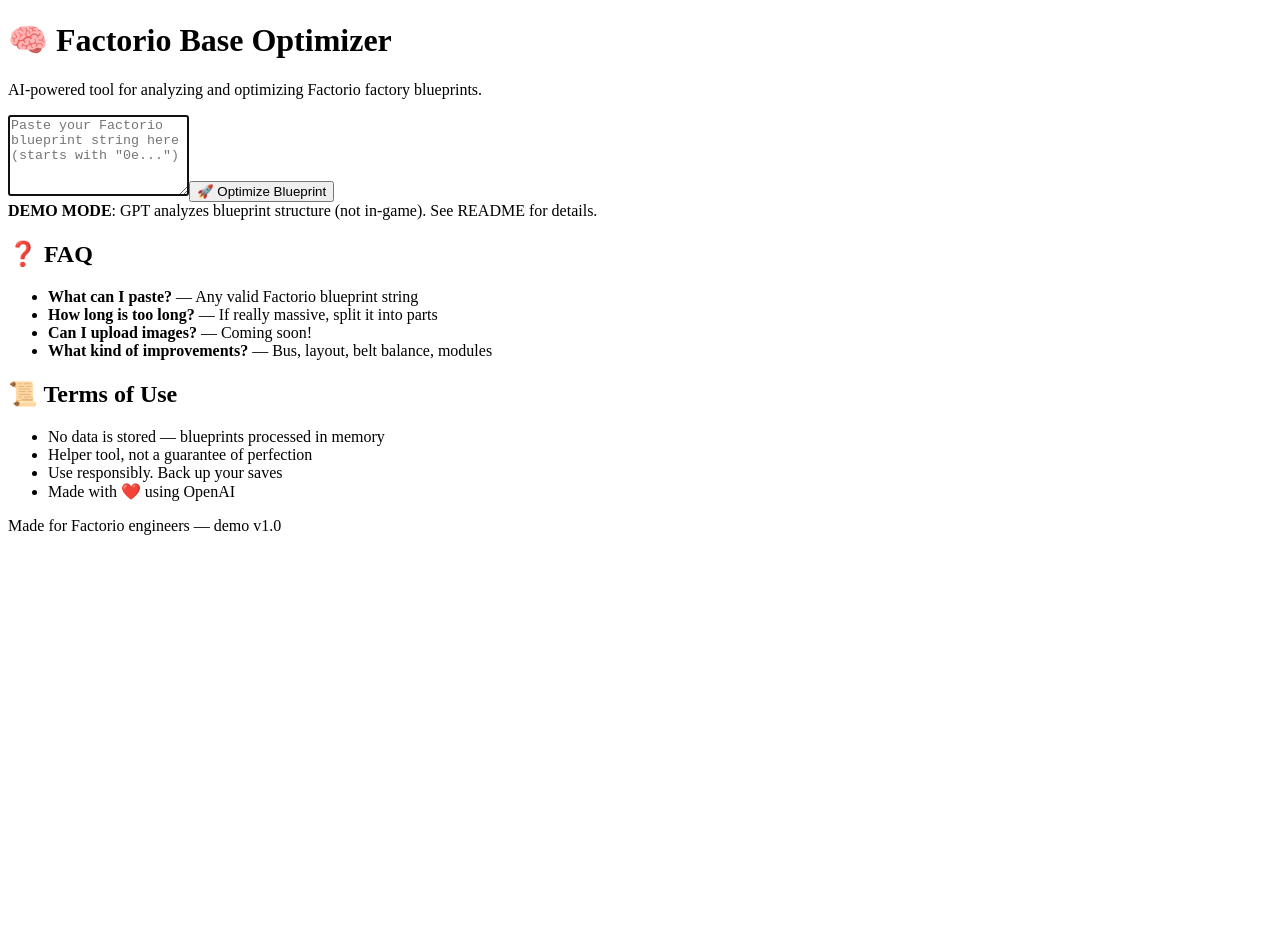
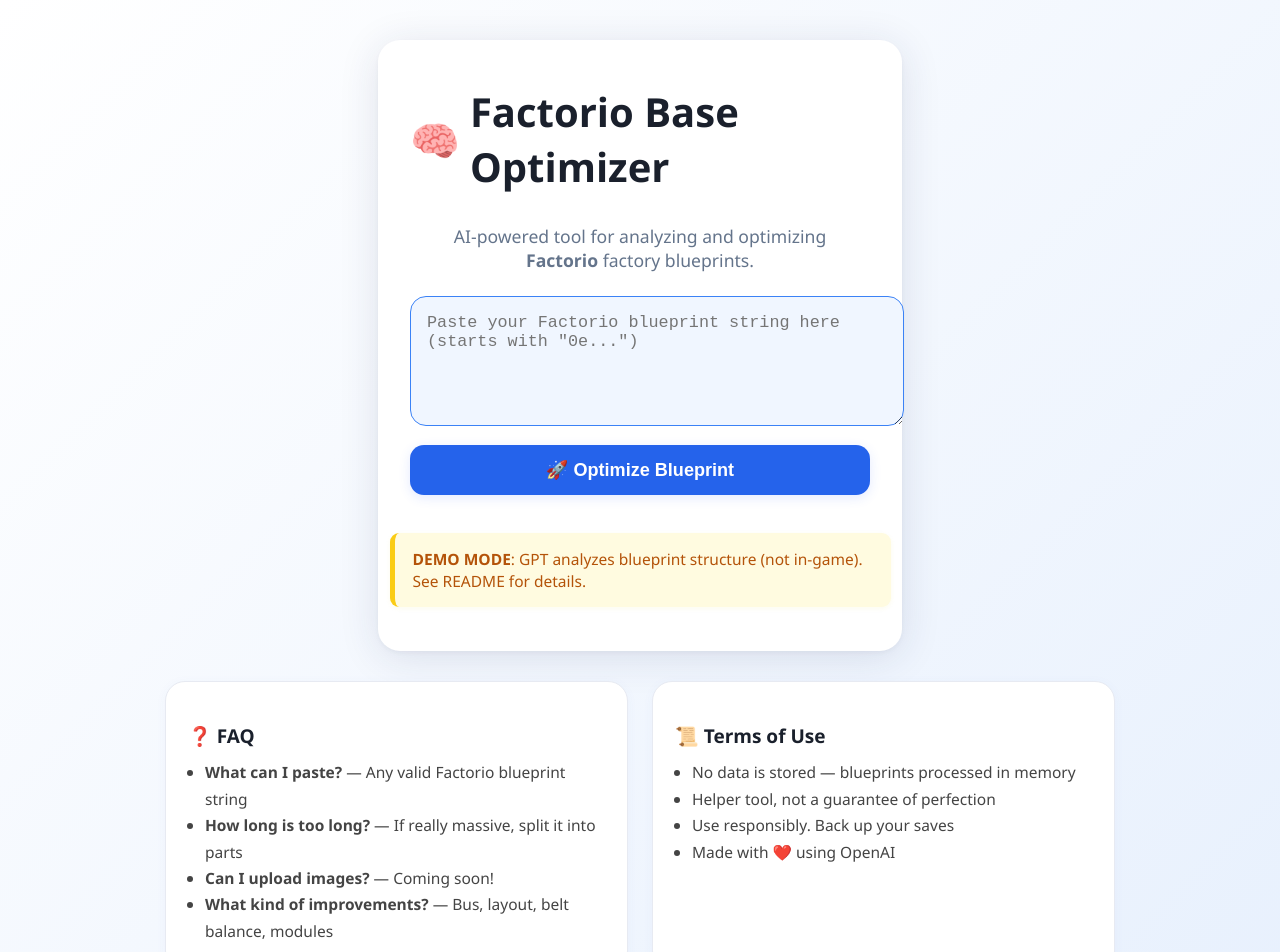
Before and after one commit to olegsemiashkin/CogitronProject, a Next.js app: page / in a window 1280 px wide. Shown: the top 952 px of the page. Before the commit the page ends 800 px from the top, so only its background shows below. Built offline with nearby package versions, Linux system fonts and the light colour scheme.

Commit message:
Update index.js

```diff
--- a/pages/index.js
+++ b/pages/index.js
@@ -1,4 +1,5 @@
 import React, { useState } from "react";
+import "../styles/modern.css";
 
 export default function Home() {
   const [blueprint, setBlueprint] = useState("");
@@ -24,64 +25,48 @@
   }
 
   return (
-    <div className="min-h-screen bg-gradient-to-tr from-white to-blue-50 flex flex-col items-center justify-center py-8 px-2">
-      {/* Центрированная белая карточка */}
-      <div className="w-full max-w-lg bg-white shadow-2xl rounded-2xl p-10 flex flex-col items-center gap-4">
-        {/* Заголовок */}
-        <h1 className="text-4xl font-bold text-gray-900 mb-1 tracking-tight flex items-center gap-3">
+    <div className="main-center">
+      <div className="card">
+        <h1>
           <span role="img" aria-label="brain">🧠</span> Factorio Base Optimizer
         </h1>
-        <p className="text-base text-gray-500 mb-5 text-center">
-          AI-powered tool for analyzing and optimizing Factorio factory blueprints.
+        <p>
+          AI-powered tool for analyzing and optimizing <br />
+          <b>Factorio</b> factory blueprints.
         </p>
-
-        {/* Input */}
-        <form className="w-full flex flex-col gap-3" onSubmit={handleOptimize}>
+        <form style={{ width: "100%" }} onSubmit={handleOptimize}>
           <textarea
-            className="w-full rounded-xl border border-gray-200 bg-gray-50 p-4 text-lg focus:ring-2 focus:ring-blue-400 outline-none resize-y transition placeholder-gray-400"
+            className="textarea"
             rows={5}
             placeholder='Paste your Factorio blueprint string here (starts with "0e...")'
             value={blueprint}
             onChange={e => setBlueprint(e.target.value)}
             autoFocus
           />
-          <button
-            type="submit"
-            className="w-full py-3 bg-blue-600 hover:bg-blue-700 text-white font-semibold rounded-xl shadow transition text-lg"
-          >
+          <button type="submit" className="button">
             🚀 Optimize Blueprint
           </button>
         </form>
-
-        {/* Result */}
         {result && (
-          <div className="w-full bg-blue-50 border border-blue-100 rounded-lg p-4 mt-2 text-gray-800 shadow-inner whitespace-pre-wrap text-base">
-            {result}
-          </div>
+          <div className="resultbox">{result}</div>
         )}
-
-        {/* Demo mode */}
-        <div className="w-full mt-5 bg-yellow-50 border-l-4 border-yellow-300 rounded-lg p-4 text-yellow-800 text-sm">
+        <div className="demo">
           <b>DEMO MODE</b>: GPT analyzes blueprint structure (not in-game). See README for details.
         </div>
       </div>
-
-      {/* FAQ и Terms — отдельные карточки */}
-      <div className="w-full max-w-3xl flex flex-col md:flex-row justify-center gap-6 mt-8">
-        {/* FAQ */}
-        <div className="flex-1 bg-white/80 border border-gray-100 rounded-2xl shadow p-6">
-          <h2 className="text-lg font-semibold mb-2 text-gray-700">❓ FAQ</h2>
-          <ul className="list-disc pl-5 text-gray-600 text-sm space-y-1">
+      <div className="flexwrap">
+        <div className="subcard">
+          <h2>❓ FAQ</h2>
+          <ul>
             <li><b>What can I paste?</b> — Any valid Factorio blueprint string</li>
             <li><b>How long is too long?</b> — If really massive, split it into parts</li>
             <li><b>Can I upload images?</b> — Coming soon!</li>
             <li><b>What kind of improvements?</b> — Bus, layout, belt balance, modules</li>
           </ul>
         </div>
-        {/* Terms */}
-        <div className="flex-1 bg-white/80 border border-gray-100 rounded-2xl shadow p-6">
-          <h2 className="text-lg font-semibold mb-2 text-gray-700">📜 Terms of Use</h2>
-          <ul className="list-disc pl-5 text-gray-600 text-sm space-y-1">
+        <div className="subcard">
+          <h2>📜 Terms of Use</h2>
+          <ul>
             <li>No data is stored — blueprints processed in memory</li>
             <li>Helper tool, not a guarantee of perfection</li>
             <li>Use responsibly. Back up your saves</li>
@@ -89,11 +74,9 @@
           </ul>
         </div>
       </div>
-
-      {/* Footer */}
-      <footer className="text-gray-400 text-sm mt-8 mb-2 text-center">
+      <div className="footer">
         Made for Factorio engineers &mdash; demo v1.0
-      </footer>
+      </div>
     </div>
   );
 }
```
